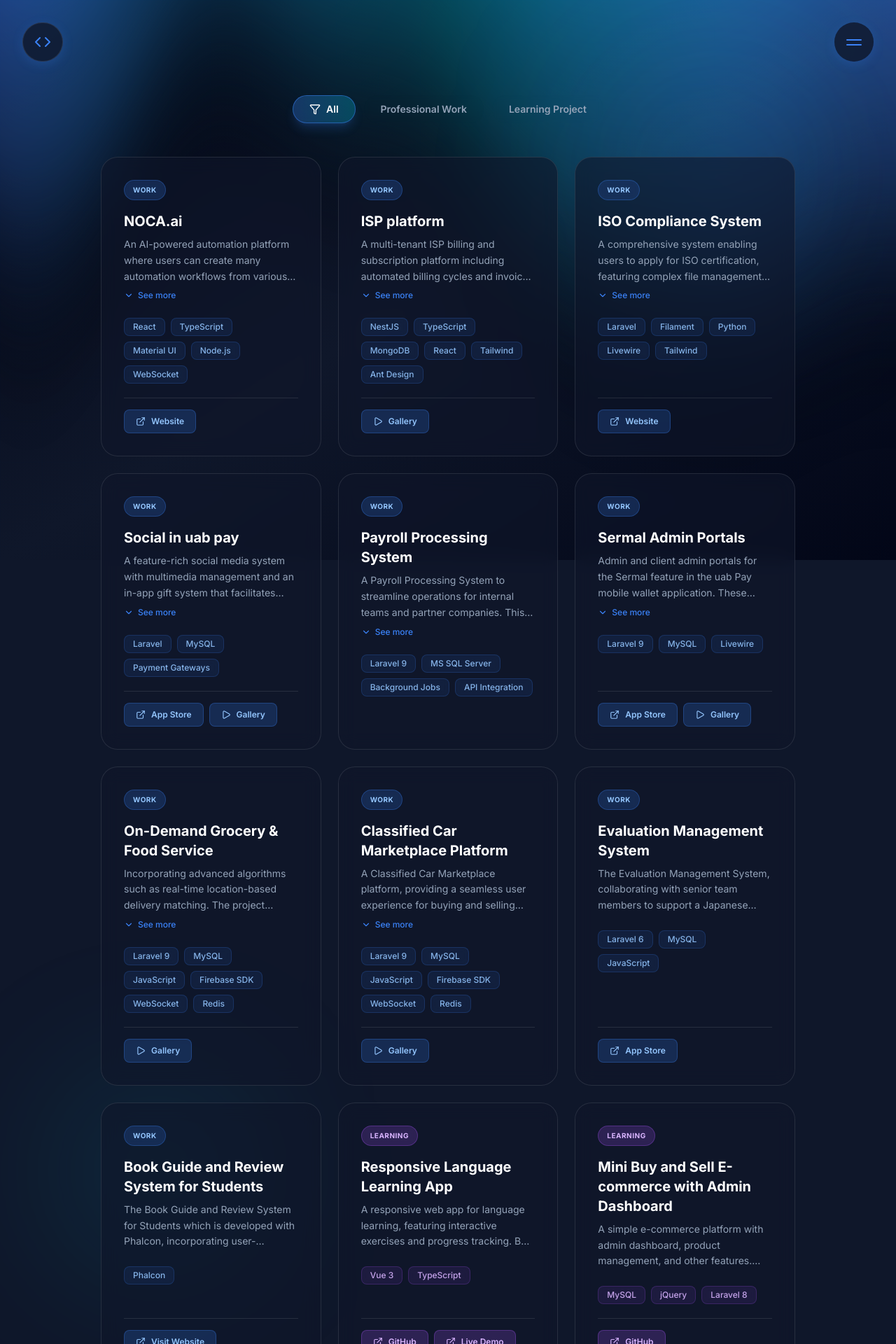
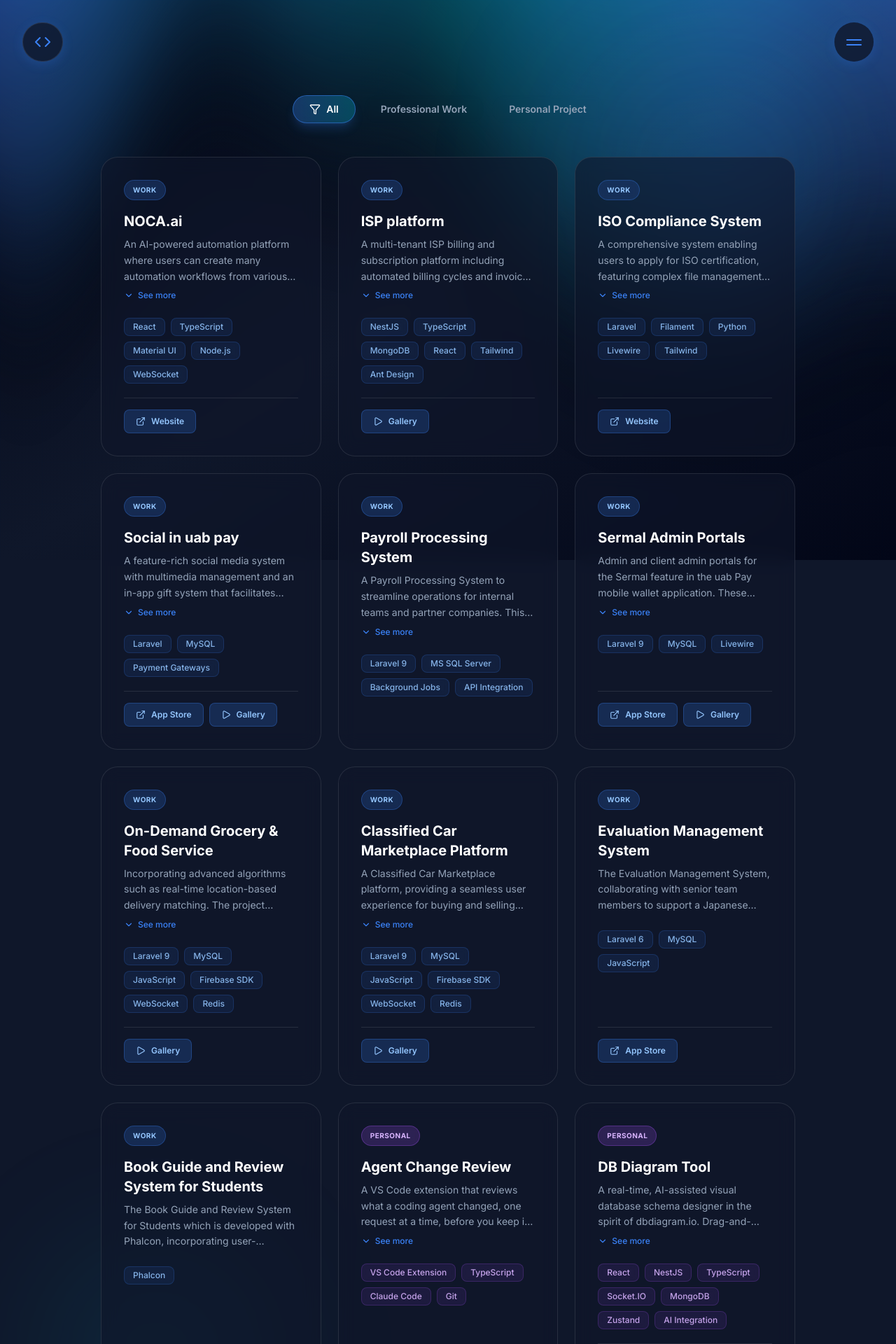
Before and after one commit to myopaingthu/myopaingthu.github.io, a React (Vite) app: page /projects in a window 1280 px wide. Shown: the top 1920 px of the page at 70% size. Built offline with nearby package versions, Linux system fonts and the light colour scheme.

Commit message:
add more portfolio projects

```diff
--- a/src/data/portfolio.ts
+++ b/src/data/portfolio.ts
@@ -198,8 +198,41 @@ export const projects = [
     links: [{ label: "Visit Website", href: "https://sonicmoov.com/works/studico/" }],
   },
   {
+    title: "Agent Change Review",
+    category: "Personal Project",
+    description:
+      "A VS Code extension that reviews what a coding agent changed, one request at a time, before you keep it. A Claude Code hook records a Git checkpoint around each request, so the panel shows only the agent's work for that request — never your own hand-edits — with per-hunk accept/reject, multi-repo support, and keyboard-driven review.",
+    tags: ["VS Code Extension", "TypeScript", "Claude Code", "Git"],
+    links: [
+      { label: "View on Website", href: "https://marketplace.visualstudio.com/items?itemName=myopaingthu.agent-change-review" },
+      { label: "View on GitHub", href: "https://github.com/myopaingthu/agent-change-review" },
+    ],
+  },
+  {
+    title: "DB Diagram Tool",
+    category: "Personal Project",
+    description:
+      "A real-time, AI-assisted visual database schema designer in the spirit of dbdiagram.io. Drag-and-drop ER canvas built with React Flow and a side-by-side DBML editor stay in sync as you work, with a NestJS/Socket.IO backend handling DBML parsing, diagram persistence in MongoDB, JWT authentication, and an AI schema assistant that streams generated changes token-by-token.",
+    tags: ["React", "NestJS", "TypeScript", "Socket.IO", "MongoDB", "Zustand", "AI Integration"],
+    links: [
+      { label: "View on Website", href: "https://db-diagram-tool-fe-ruddy.vercel.app" },
+      { label: "GitHub", href: "https://github.com/myopaingthu/db-diagram-tool-fe" },
+      { label: "GitHub", href: "https://github.com/myopaingthu/db-diagram-tool-bk" },
+    ],
+  },
+  {
+    title: "OrderFlow Integration Hub",
+    category: "Personal Project",
+    description:
+      "An event-driven order integration platform built with NestJS, PostgreSQL, Redis, and Redpanda (Kafka-compatible). The business logic is deliberately small; the focus is the architecture — the outbox pattern, idempotency on both edges, retries with backoff, dead-letter handling, and full observability via Prometheus and Grafana across six services.",
+    tags: ["NestJS", "PostgreSQL", "Kafka", "Redis", "Microservices"],
+    links: [
+      { label: "View on GitHub", href: "https://github.com/myopaingthu/OrderFlow-Integration-Hub" },
+    ],
+  },
+  {
     title: "Responsive Language Learning App",
-    category: "Learning Project",
+    category: "Personal Project",
     description:
       "A responsive web app for language learning, featuring interactive exercises and progress tracking. Built with Vue 3 Composition API and TypeScript.",
     tags: ["Vue 3", "TypeScript"],
@@ -210,7 +243,7 @@ export const projects = [
   },
   {
     title: "Mini Buy and Sell E-commerce with Admin Dashboard",
-    category: "Learning Project",
+    category: "Personal Project",
     description:
       "A simple e-commerce platform with admin dashboard, product management, and other features. Built for learning and experimentation.",
     tags: ["MySQL", "jQuery", "Laravel 8"],
@@ -220,7 +253,7 @@ export const projects = [
   },
   {
     title: "Real time forum app (Udemy Course)",
-    category: "Learning Project",
+    category: "Personal Project",
     description:
       "A real-time discussion platform where users can create topics, post replies, and interact instantly. Features real-time updates, user authentication, topic and post management, and admin moderation. Built with Laravel 8, MySQL, Vue.js, and Laravel WebSocket.",
     tags: ["MySQL", "Vue.js", "Laravel 8", "Laravel WebSocket"],
@@ -231,7 +264,7 @@ export const projects = [
   },
   {
     title: "Inventory Management System",
-    category: "Learning Project",
+    category: "Personal Project",
     description:
       "A backend system for managing inventory, supporting CRUD operations for products, stock tracking, and reporting. Built with Node.js, Express.js, and MongoDB.",
     tags: ["Node.js", "Express.js", "MongoDB"],
@@ -241,7 +274,7 @@ export const projects = [
   },
   {
     title: "Library Management System",
-    category: "Learning Project",
+    category: "Personal Project",
     description:
       "A web-based system for managing library resources, including book inventory, member management, and lending operations. Built with Laravel 8, MySQL, and Docker.",
     tags: ["MySQL", "Laravel 8", "Docker"],
@@ -251,7 +284,7 @@ export const projects = [
   },
   {
     title: "Online Counselling System",
-    category: "Learning Project",
+    category: "Personal Project",
     description:
       "A web-based platform designed to facilitate online counselling sessions, appointment management, and secure communication between counsellors and clients. Built with Laravel 8, MySQL, and Docker for scalable deployment.",
     tags: ["MySQL", "Laravel 8", "Docker"],
--- a/src/pages/Projects.tsx
+++ b/src/pages/Projects.tsx
@@ -18,7 +18,7 @@ export default function Projects() {
 
   const currentGallery = activeGallery ? galleries[activeGallery] : null;
 
-  const categories = ["All", "Professional Work", "Learning Project"];
+  const categories = ["All", "Professional Work", "Personal Project"];
 
   const filteredProjects = activeCategory === "All"
     ? projects
@@ -122,7 +122,7 @@ export default function Projects() {
                               : "bg-purple-500/20 text-purple-300 border-purple-500/30 shadow-purple-500/20"
                           }`}
                         >
-                          {project.category === "Professional Work" ? "Work" : "Learning"}
+                          {project.category === "Professional Work" ? "Work" : "Personal"}
                         </span>
                       </div>
 
```
